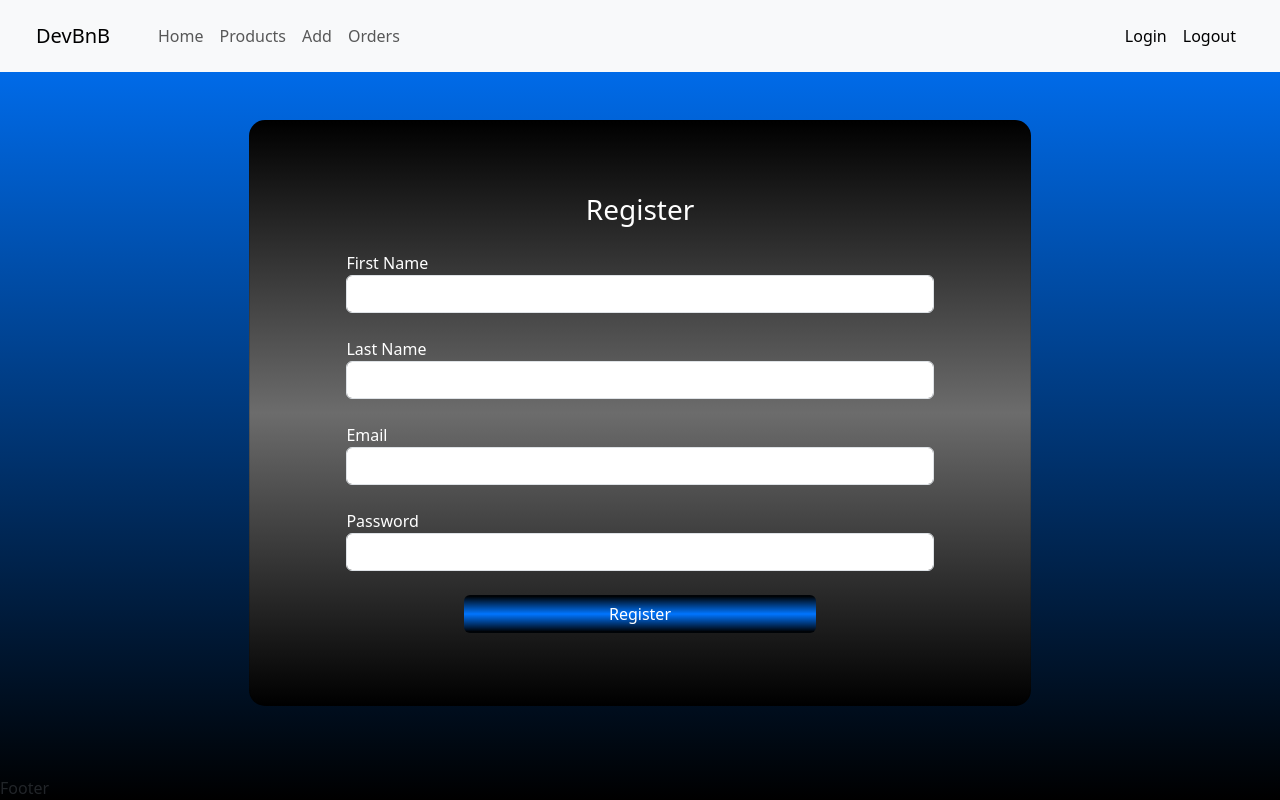
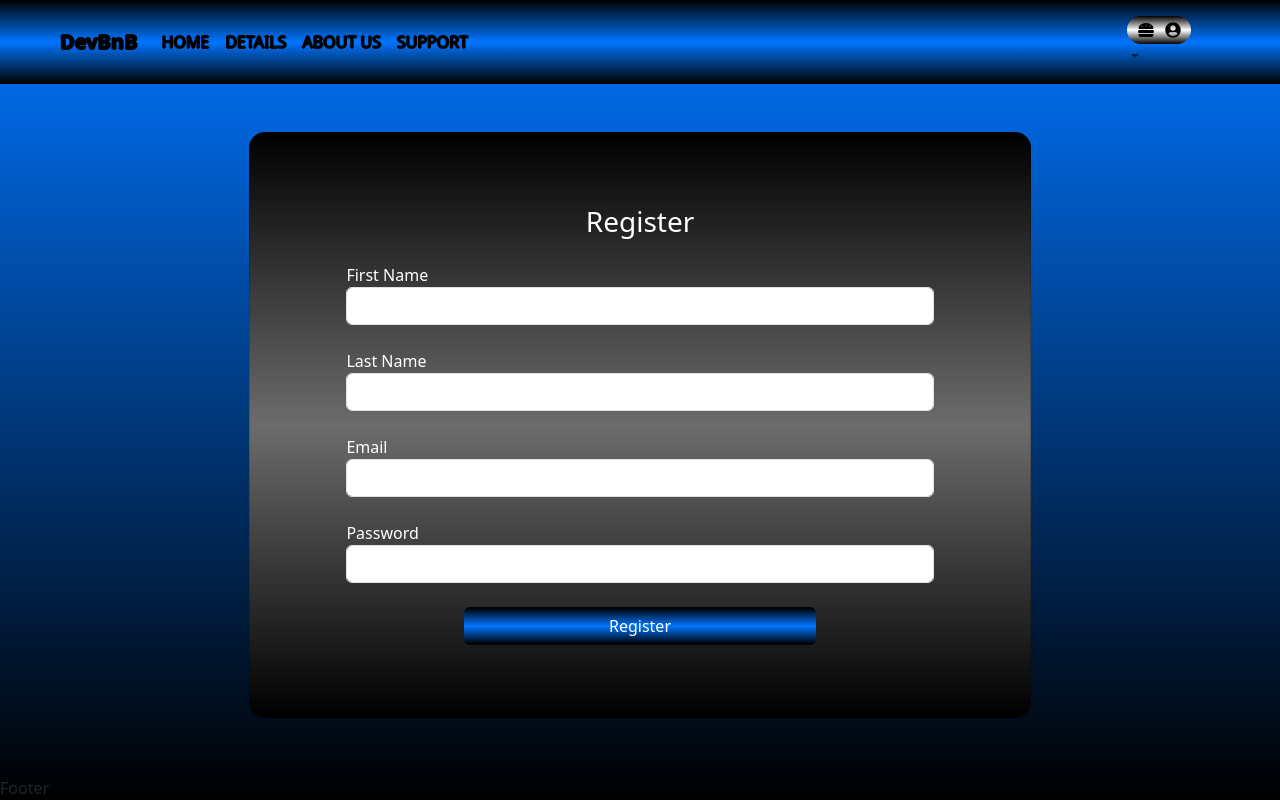
Before and after one commit to msmunir/devBnB, a React (Vite) app in the folder client/: page /register in a window 1280 px wide. Built offline with nearby package versions, Linux system fonts and the light colour scheme; no server answers.

Commit message:
nav v1.7

```diff
--- a/client/src/components/Navbar/Navbar.jsx
+++ b/client/src/components/Navbar/Navbar.jsx
@@ -1,8 +1,9 @@
 import React from "react";
-// import "./navbar.css";
+import "./navbar.css";
 import { Link, NavLink } from "react-router-dom";
 import { useUser } from "../../context/UseContext";
-
+import { FaUserCircle } from "react-icons/fa";
+import { FaHamburger } from "react-icons/fa";
 const Navbar = () => {
   const user = useUser();
 
@@ -15,8 +16,8 @@ const Navbar = () => {
   };
 
   return (
-    <nav className="navbar navbar-expand-lg bg-body-tertiary">
-      <div className="container-fluid mx-4">
+    <nav className="navbar navbar-expand-lg">
+      <div className="container-fluid mx-5">
         <Link className="navbar-brand" to="/">
           DevBnB
         </Link>
@@ -32,53 +33,76 @@ const Navbar = () => {
           <span className="navbar-toggler-icon"></span>
         </button>
         <div className="collapse navbar-collapse" id="navbarNavDropdown">
-          {/* <ul className="navbar-nav ms-auto"> */}
-          <ul className="navbar-nav me-auto mb-2 ms-4 mb-lg-0 ">
+          {/* leftside */}
+          <ul className="navbar-nav me-auto text-uppercase font-weight-normal">
             <li className="nav-item">
               <NavLink className="nav-link" to="/">
                 Home
               </NavLink>
             </li>
-            {/* {user && (
-              <> */}
             <li className="nav-item">
-              <NavLink className="nav-link" to="/products">
-                Products
+              <NavLink className="nav-link" to="/details/:id">
+                Details
               </NavLink>
             </li>
             <li className="nav-item">
-              <NavLink className="nav-link" to="/add">
-                Add
+              <NavLink className="nav-link" to="/about">
+                About Us
               </NavLink>
             </li>
             <li className="nav-item">
-              <NavLink className="nav-link" to="/orders">
-                Orders
+              <NavLink className="nav-link" to="/support">
+                Support
               </NavLink>
             </li>
           </ul>
-          <span className="navbar-text">
-            <ul className="navbar-nav mb-2 ms-4 mb-lg-0 ">
+
+          {/* Right side */}
+          <ul className="navbar-nav ">
+            {user.token ? (
               <li className="nav-item">
                 <NavLink
+                  onClick={handleLogout}
                   className="nav-link"
-                  to="/login"
-                  onClick={handleLogout}
-                >
-                  Login
-                </NavLink>
-              </li>
-              <li className="nav-item">
-                <NavLink
-                  className="nav-link"
-                  to="/login"
-                  onClick={handleLogout}
+                  to="/logout"
                 >
                   Logout
                 </NavLink>
               </li>
-            </ul>
-          </span>
+            ) : (
+              <li className="nav-item dropdown">
+                <Link
+                  className="nav-link dropdown-toggle"
+                  href="#"
+                  role="button"
+                  data-bs-toggle="dropdown"
+                  aria-expanded="false"
+                >
+                  <span className="navRight">
+                    <FaHamburger className="icon" />
+                    <FaUserCircle className="icon" />
+                  </span>
+                </Link>
+                <ul className="dropdown-menu">
+                  <li>
+                    <NavLink className="dropdown-item" to="/login">
+                      Login
+                    </NavLink>
+                  </li>
+                  {/* <li>
+                  <NavLink className="dropdown-item" to="/logout">
+                    Logout
+                  </NavLink>
+                </li> */}
+                  <li>
+                    <NavLink className="dropdown-item" to="/register">
+                      Register
+                    </NavLink>
+                  </li>
+                </ul>
+              </li>
+            )}
+          </ul>
         </div>
       </div>
     </nav>
--- a/client/src/components/Navbar/navbar.css
+++ b/client/src/components/Navbar/navbar.css
@@ -0,0 +1,52 @@
+.navbar {
+  color: #fff;
+  background: linear-gradient(
+    180deg,
+    rgba(0, 0, 0, 1) 0%,
+    rgba(0, 117, 255, 1) 50%,
+    rgba(0, 0, 0, 1) 100%
+  );
+}
+
+.navbar-brand {
+  color: #fff;
+  font-weight: bold;
+  text-shadow: -1px 0 black, 0 1px black, 1px 0 black, 0 -1px black;
+}
+
+.nav-link {
+  color: #fff;
+  font-weight: bold;
+  text-shadow: -1px 0 black, 0 1px black, 1px 0 black, 0 -1px black;
+}
+
+/* .dropdown-toggle:hover {
+  display: block;
+} */
+.dropdown-toggle::after {
+  display: none;
+}
+
+.icon {
+  /* width: 1.2rem;
+    height: 1.2rem;
+    background: black; */
+  color: #000;
+}
+.navRight {
+  margin-right: 1.3rem;
+  display: flex;
+  flex-direction: row;
+  justify-content: center;
+  align-items: center;
+  gap: 0.7rem;
+  width: 4rem;
+  height: 28px;
+  border-radius: 20px;
+  background: linear-gradient(
+    180deg,
+    rgba(0, 0, 0, 1) 0%,
+    rgba(255, 255, 255, 1) 50%,
+    rgba(0, 0, 0, 1) 100%
+  );
+}
```
